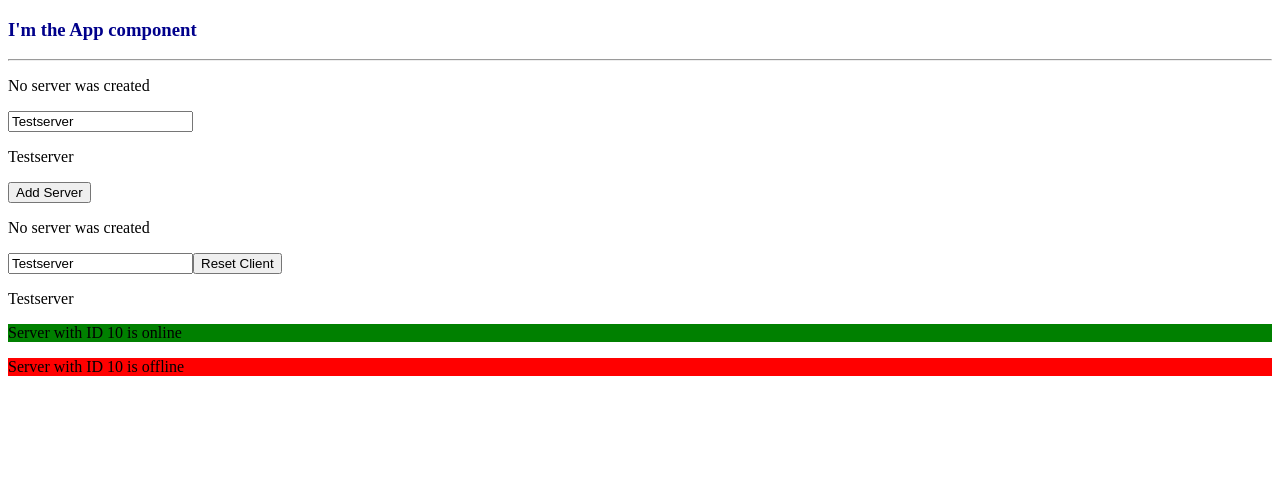
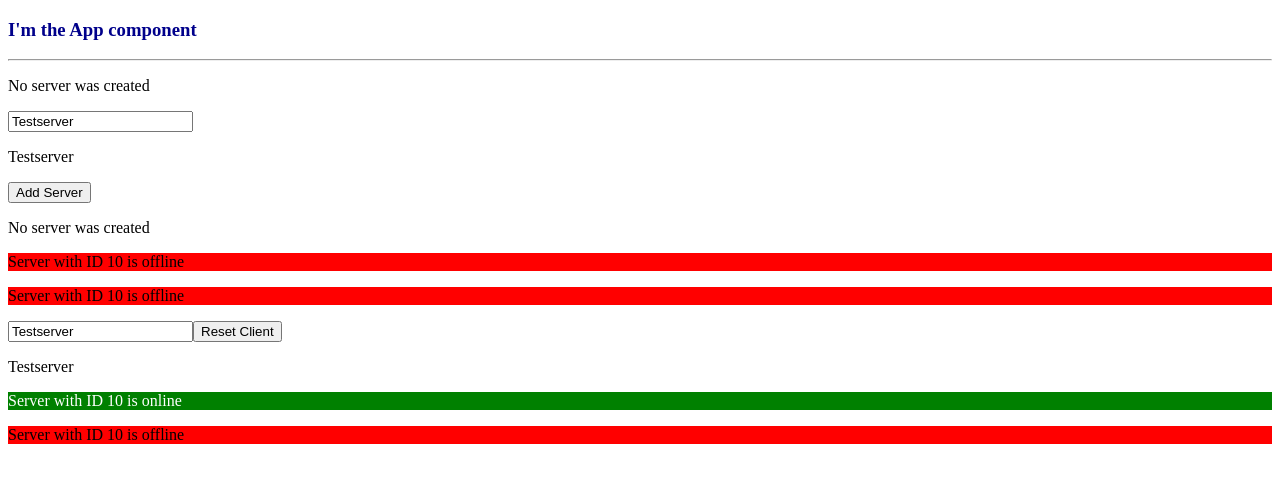
Before and after one commit to johnson790/angularjohnson, an Angular app: page / in a window 1280 px wide. Shown: the top 482 px of the page. Built offline with nearby package versions, Linux system fonts and the light colour scheme.

Commit message:
click the Add button to produce more line onclicking

```diff
--- a/src/app/server/server.component.html
+++ b/src/app/server/server.component.html
@@ -1 +1,3 @@
-<p [ngStyle]="{backgroundColor:getColor()}">{{'Server'}} with ID {{serverId}} is {{ getServerStatus() }}</p>
+<p [ngStyle]="{backgroundColor:getColor()}" [ngClass]="{online:serverStatus === 'online'}">
+    {{'Server'}} with ID {{serverId}} is {{ getServerStatus() }}
+</p>
--- a/src/app/server/server.component.ts
+++ b/src/app/server/server.component.ts
@@ -2,7 +2,10 @@
 
 @Component({
     selector: 'app-server',
-    templateUrl:'./server.component.html'
+    templateUrl:'./server.component.html',
+    styles:[`.online{
+        color: white;
+      }`]
 })
 export class ServerComponent{
 serverId: number = 10;
--- a/src/app/servers/servers.component.html
+++ b/src/app/servers/servers.component.html
@@ -6,5 +6,5 @@
 <p>{{ serverCreationStatus }}</p>
 <p *ngIf="serverCreated">server was created,server name is {{serverName}}</p>
 <ng-template #noServer>No server was created</ng-template>
-<!-- <app-servers></app-servers> -->
-<!-- <app-servers></app-servers> -->
+
+<app-server *ngFor="let server of servers"></app-server>
--- a/src/app/servers/servers.component.ts
+++ b/src/app/servers/servers.component.ts
@@ -9,6 +9,9 @@
   allowNewServer = false;
   serverCreationStatus = 'No server was created';
   serverName = 'Testserver';
+  servers = ['Testserver', 'Testserver 2']
+
+
 serverCreated = false
   constructor() {
     setTimeout(() => {
@@ -21,9 +24,10 @@
 
   onCreateServer() {
     this.serverCreated = true;
-
+this.servers.push(this.serverName);
     this.serverCreationStatus = 'Server was created';
   }
+
 
   onUpdateServerName(event: Event) {
     this.serverName = (<HTMLInputElement>event.target).value;
```
